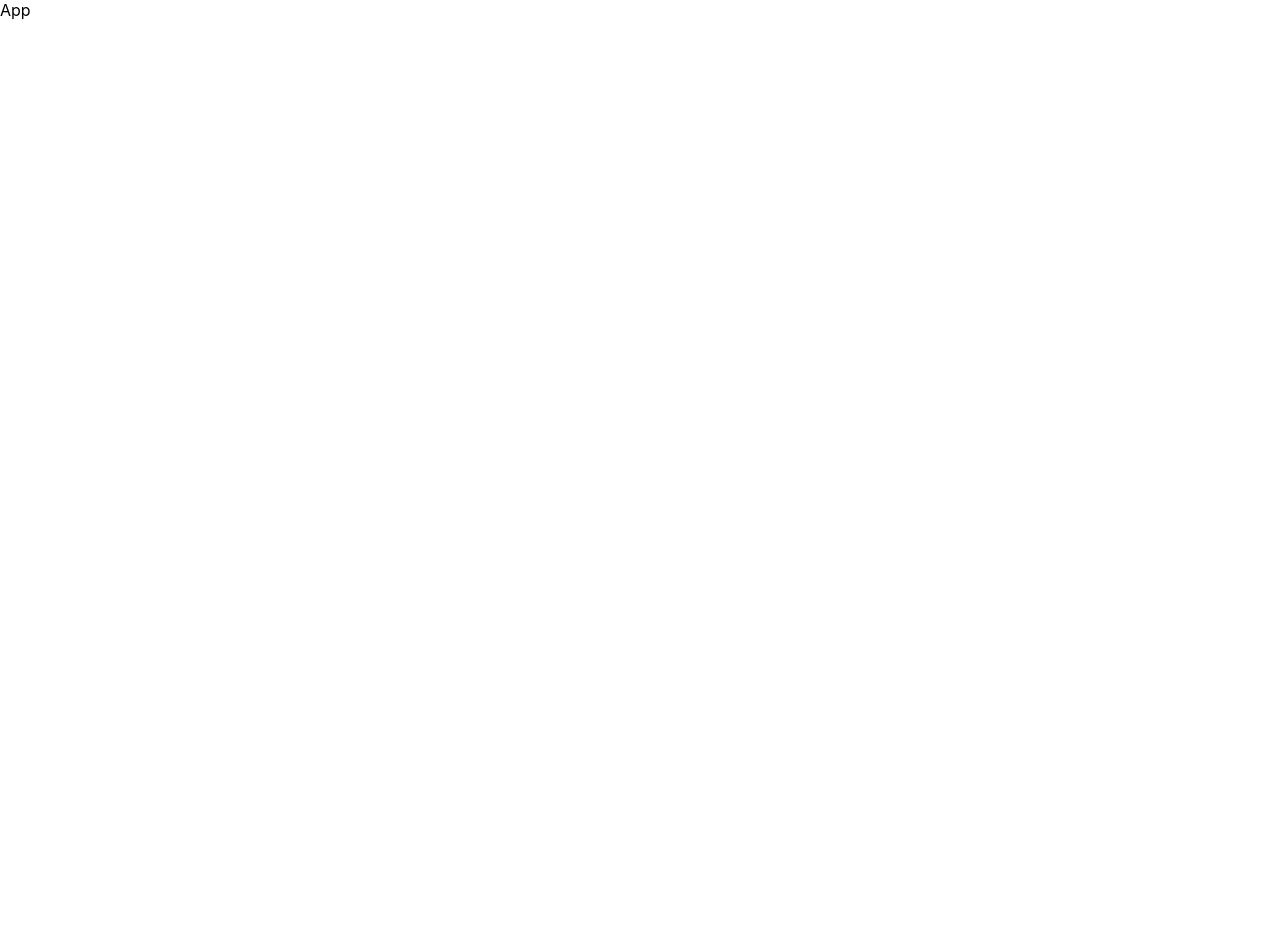
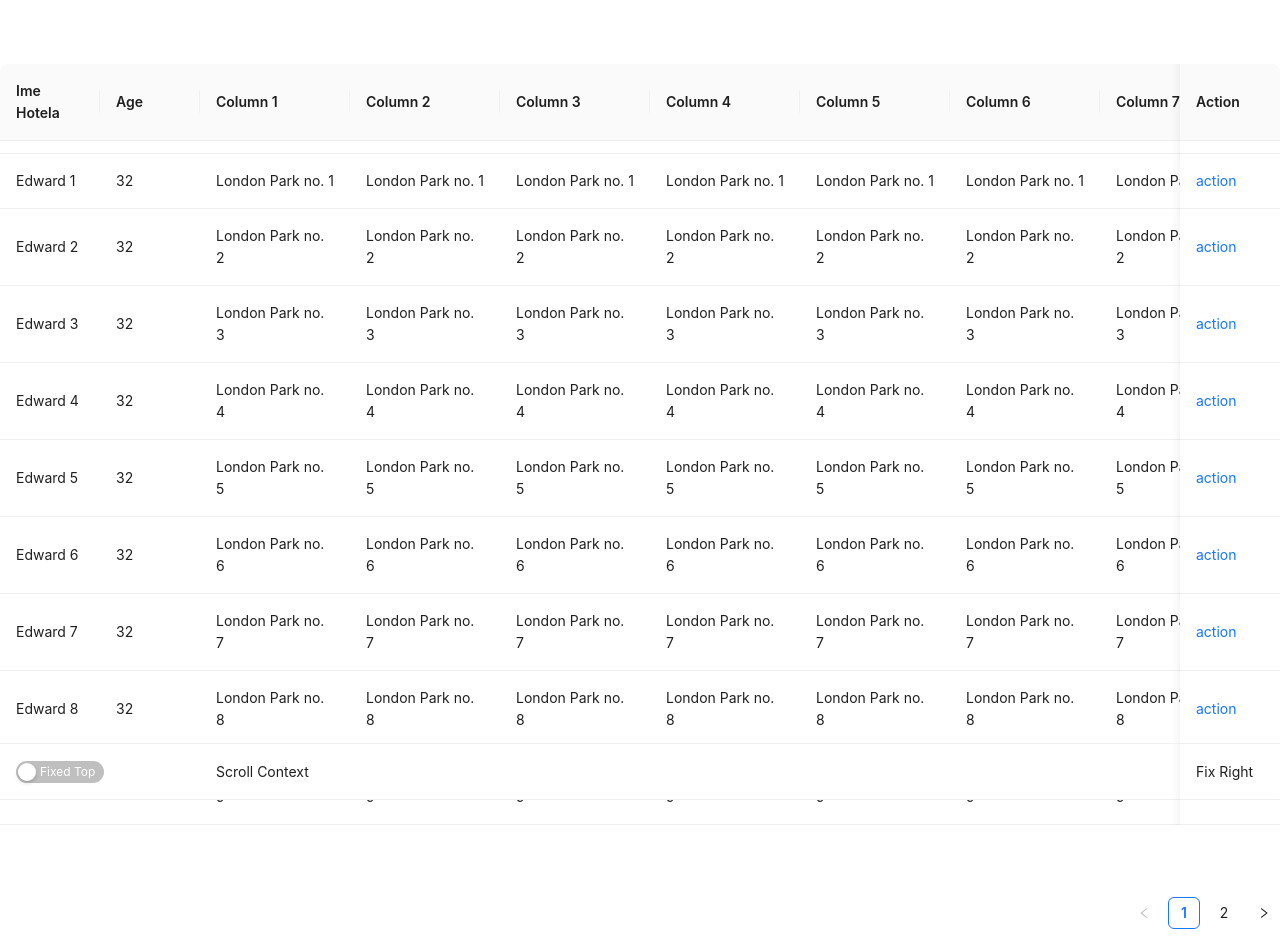
Before and after one commit to mandicdjordje/hotels, a React (Create React App) app in the folder front/: page / in a window 1280 px wide. Before the commit the page ends 800 px from the top, so only its background shows below. Built offline with nearby package versions, Linux system fonts and the light colour scheme; the HTML template or start-up script is replaced by a standard one.

Commit message:
Rad front

```diff
--- a/front/package.json
+++ b/front/package.json
@@ -3,6 +3,7 @@
   "version": "0.1.0",
   "private": true,
   "dependencies": {
+    "antd": "^5.23.3",
     "cra-template": "1.2.0",
     "react": "^19.0.0",
     "react-dom": "^19.0.0",
--- a/front/src/App.js
+++ b/front/src/App.js
@@ -1,5 +1,117 @@
-function App() {
-  return <div>App</div>;
-}
-
+import React, { useState } from 'react';
+import { Switch, Table } from 'antd';
+const columns = [
+  {
+    title: 'Ime Hotela',
+    width: 100,
+    dataIndex: 'name',
+    key: 'name',
+    fixed: 'left',
+  },
+  {
+    title: 'Age',
+    width: 100,
+    dataIndex: 'age',
+    key: 'age',
+    fixed: 'left',
+  },
+  {
+    title: 'Column 1',
+    dataIndex: 'address',
+    key: '1',
+    width: 150,
+  },
+  {
+    title: 'Column 2',
+    dataIndex: 'address',
+    key: '2',
+    width: 150,
+  },
+  {
+    title: 'Column 3',
+    dataIndex: 'address',
+    key: '3',
+    width: 150,
+  },
+  {
+    title: 'Column 4',
+    dataIndex: 'address',
+    key: '4',
+    width: 150,
+  },
+  {
+    title: 'Column 5',
+    dataIndex: 'address',
+    key: '5',
+    width: 150,
+  },
+  {
+    title: 'Column 6',
+    dataIndex: 'address',
+    key: '6',
+    width: 150,
+  },
+  {
+    title: 'Column 7',
+    dataIndex: 'address',
+    key: '7',
+    width: 150,
+  },
+  {
+    title: 'Column 8',
+    dataIndex: 'address',
+    key: '8',
+  },
+  {
+    title: 'Action',
+    key: 'operation',
+    fixed: 'right',
+    width: 100,
+    render: () => <a>action</a>,
+  },
+];
+const dataSource = Array.from({
+  length: 12,
+}).map((_, i) => ({
+  key: i,
+  name: `Edward ${i}`,
+  age: 32,
+  address: `London Park no. ${i}`,
+}));
+const App = () => {
+  const [fixedTop, setFixedTop] = useState(false);
+  return (
+    <Table
+      columns={columns}
+      dataSource={dataSource}
+      scroll={{
+        x: 1500,
+      }}
+      summary={() => (
+        <Table.Summary fixed={fixedTop ? 'top' : 'bottom'}>
+          <Table.Summary.Row>
+            <Table.Summary.Cell index={0} colSpan={2}>
+              <Switch
+                checkedChildren="Fixed Top"
+                unCheckedChildren="Fixed Top"
+                checked={fixedTop}
+                onChange={() => {
+                  setFixedTop(!fixedTop);
+                }}
+              />
+            </Table.Summary.Cell>
+            <Table.Summary.Cell index={2} colSpan={8}>
+              Scroll Context
+            </Table.Summary.Cell>
+            <Table.Summary.Cell index={10}>Fix Right</Table.Summary.Cell>
+          </Table.Summary.Row>
+        </Table.Summary>
+      )}
+      // antd site header height
+      sticky={{
+        offsetHeader: 64,
+      }}
+    />
+  );
+};
 export default App;
```
Also changed, not shown: 1 other file (tests, documents, lock files or other folders).
